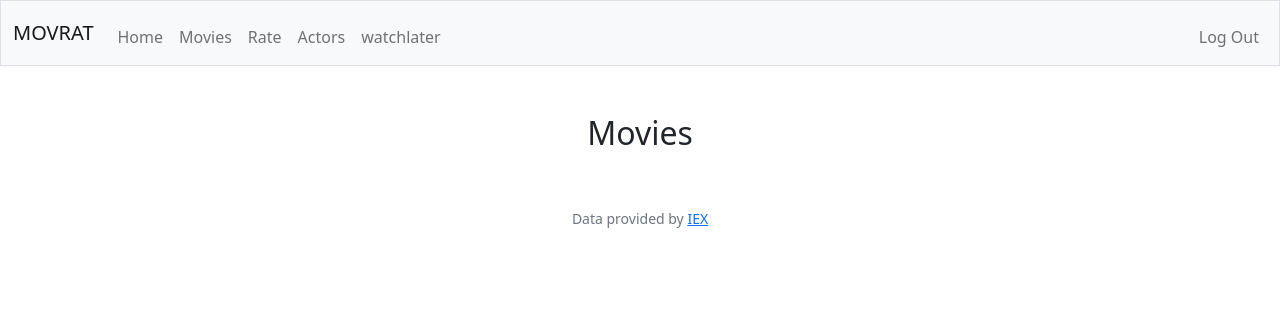
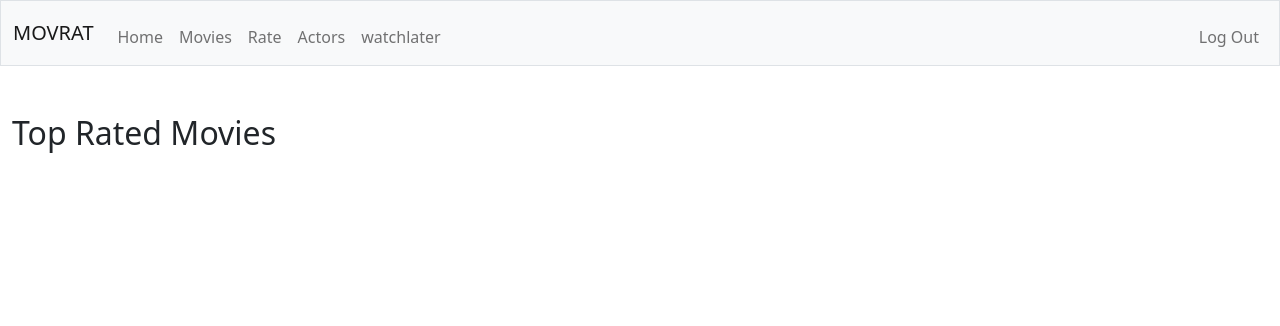
Before and after one commit to ArkanArsalan/CS50-final-project, a Flask app: page / in a window 1280 px wide. Shown: the top 326 px of the page. Run offline with Flask 3, Linux system fonts and the light colour scheme; the visitor is signed in with stand-in values (Sample User, id 1); data that the repository does not hold is empty; some libraries are stand-ins or nearby versions.

Commit message:
change database to MOVRAT.db and change main page to show top rated movies

```diff
--- a/app.py
+++ b/app.py
@@ -19,7 +19,7 @@ Session(app)
 
 
 # Configure CS50 Library to use SQLite database
-db = SQL("sqlite:///movies.db")
+db = SQL("sqlite:///MOVRAT.db")
 
 
 @app.after_request
@@ -34,7 +34,7 @@ def after_request(response):
 @app.route("/")
 @login_required
 def index():
-    movies = db.execute("SELECT * FROM movies order by RANDOM() LIMIT 10")
+    movies = db.execute("SELECT * FROM movies_rating LIMIT 10")
     return render_template("index.html", movies=movies)
 
 
--- a/password_data.txt
+++ b/password_data.txt
@@ -1,2 +1,2 @@
-1.  username : Arkan
-    pass: Arkan123
+1.  username : arkan
+    pass: arkan123
--- a/static/style.css
+++ b/static/style.css
@@ -0,0 +1,3 @@
+#top-rated-section {
+    text-align: left;
+}
--- a/templates/index.html
+++ b/templates/index.html
@@ -5,7 +5,7 @@
 {% endblock %}
 
 {% block main %}
-<h2>Movies</h2>
+<h2 id="top-rated-section">Top Rated Movies</h2>
 <ol class="list-group list-group-numbered">
     {% for movie in movies %}
     <li class="list-group-item d-flex justify-content-between align-items-start">
@@ -17,4 +17,6 @@
     </li>
     {% endfor %}
 </ol>
+
+
 {% endblock %}
--- a/templates/layout.html
+++ b/templates/layout.html
@@ -12,7 +12,7 @@
         <script crossorigin="anonymous" src="https://cdn.jsdelivr.net/npm/bootstrap@5.1.3/dist/js/bootstrap.bundle.min.js" integrity="sha384-ka7Sk0Gln4gmtz2MlQnikT1wXgYsOg+OMhuP+IlRH9sENBO0LRn5q+8nbTov4+1p"></script>
 
         <script src="https://kit.fontawesome.com/26df34db38.js" crossorigin="anonymous"></script>
-        <link href="/static/styles.css" rel="stylesheet">
+        <link href="/static/style.css" rel="stylesheet">
         <title>CS50 Final: {% block title %}{% endblock %}</title>
 
     </head>
@@ -58,7 +58,7 @@
         </main>
 
         <footer class="mb-5 small text-center text-muted">
-            Data provided by <a href="https://iexcloud.io/">IEX</a>
+
         </footer>
 
     </body>
```
Also changed, not shown: 4 other files.
